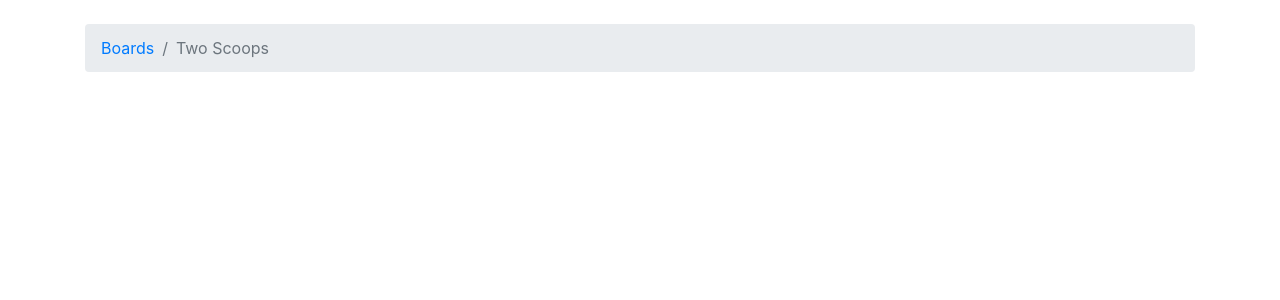
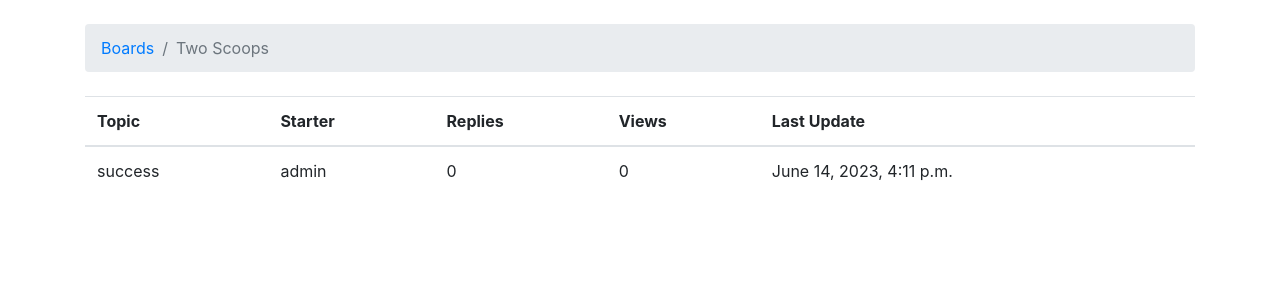
Before and after one commit to PapaAdjei/JobBoard, a Django app: page /boards/2/ in a window 1280 px wide. Shown: the part 40-340 px from the top of the page. Run offline with Django 4.2, Linux system fonts and the light colour scheme; data comes from the database, SQL or seed files in the repository; both versions use the stored data as it was after the commit; some libraries are stand-ins or nearby versions; some web fonts are replaced.

Commit message:
implemented topics listing

```diff
--- a/boards/views.py
+++ b/boards/views.py
@@ -1,6 +1,7 @@
-from django.shortcuts import render,get_object_or_404
+from django.contrib.auth.models import User
+from django.shortcuts import render,redirect,get_object_or_404
 from django.http import Http404
-from .models import Board
+from .models import Board,Topic, Post
 # Create your views here.
 def home(request):
     boards = Board.objects.all()
@@ -15,4 +16,24 @@ def board_topics(request,pk):
 
 def new_topic(request, pk):
     board = get_object_or_404(Board, pk=pk)
+    if request.method == 'POST':
+        subject = request.POST['subject']
+        message = request.POST['message']
+
+        user = User.objects.first()  # TODO: get the currently logged in user
+
+        topic = Topic.objects.create(
+            subject=subject,
+            board=board,
+            starter=user
+        )
+
+        post = Post.objects.create(
+            message=message,
+            topic=topic,
+            created_by=user
+        )
+
+        return redirect('board_topics', pk=board.pk)  # TODO: redirect to the created topic pag
+
     return render(request,'new_topic.html',{'board':board})
--- a/templates/topics.html
+++ b/templates/topics.html
@@ -22,7 +22,27 @@
             </ol>
         </div>
         {% block content %}
-
+          <table class="table">
+            <thead class="thead-inverse">
+                <tr>
+                    <th>Topic</th>
+                    <th>Starter</th>
+                    <th>Replies</th>
+                    <th>Views</th>
+                    <th>Last Update</th>
+                </tr>
+            </thead>
+            <tbody>
+                {% for topic in board.topics.all %}
+                  <tr>
+                    <td>{{ topic.subject }}</td>
+                    <td>{{ topic.starter.username }}</td>
+                    <td>0</td>
+                    <td>0</td>
+                    <td>{{ topic.last_updated }}</td>
+                  </tr>
+                {% endfor %}
+            </tbody>
         {%  endblock %}
     </body>
 </html>
```
Also changed, not shown: db.sqlite3.
